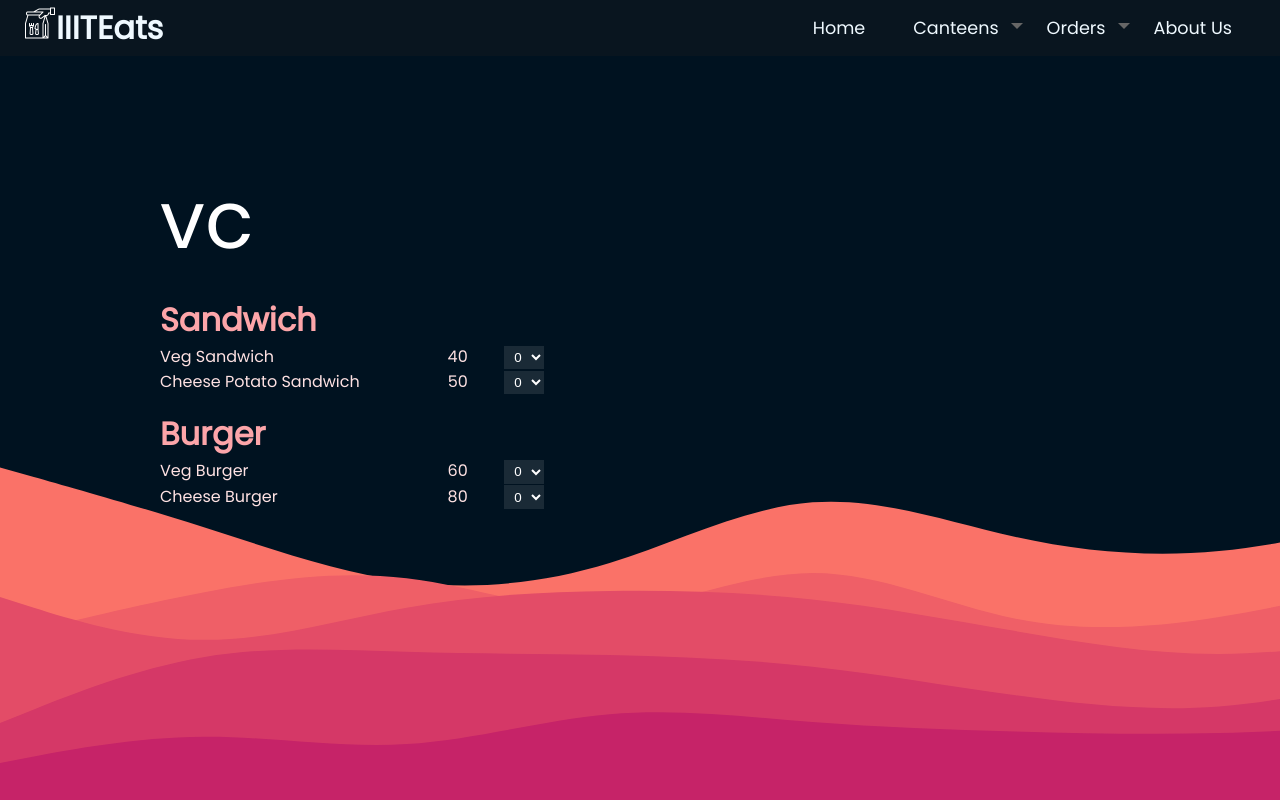
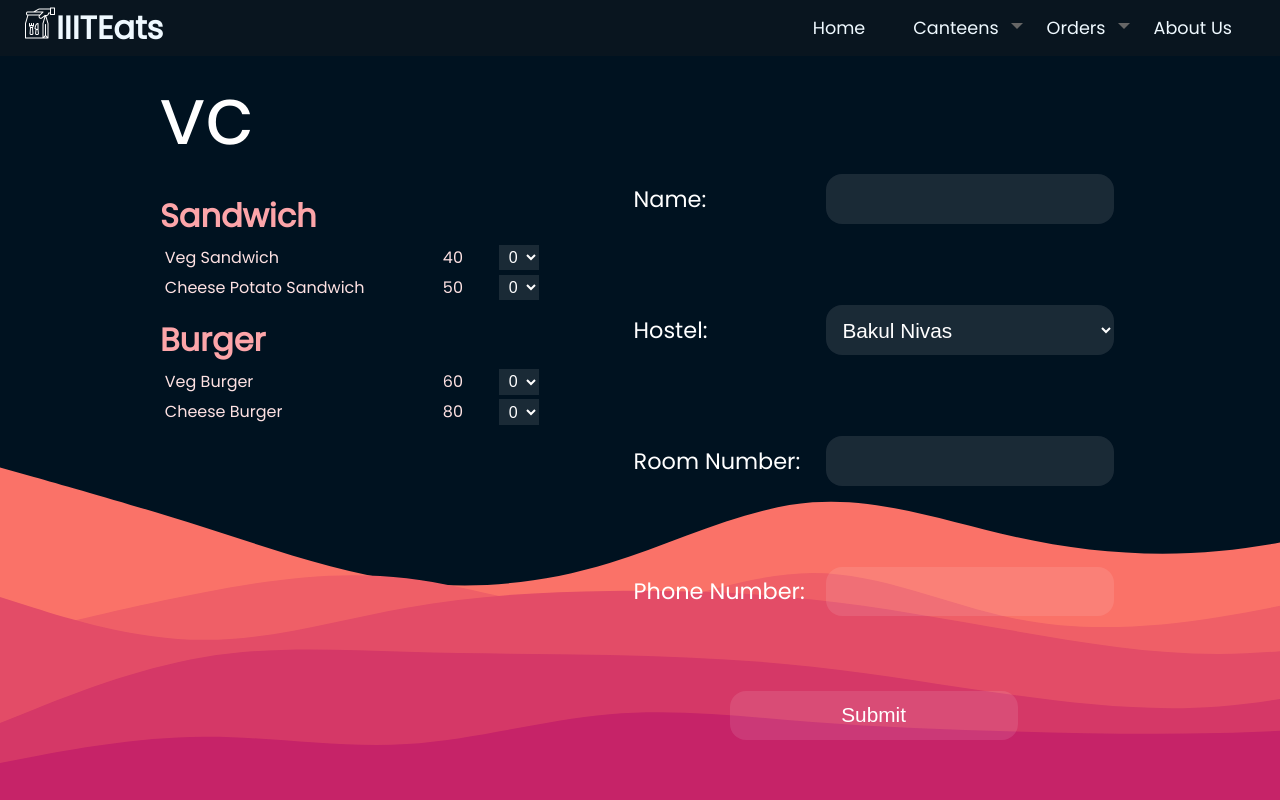
Before and after one commit to PraneethJain/IIITEats, a Flask app: page /canteen/vc in a window 1280 px wide. Run offline with Flask 3, Linux system fonts and the light colour scheme.

Commit message:
added form to canteen page

```diff
--- a/static/css/canteen.css
+++ b/static/css/canteen.css
@@ -5,7 +5,7 @@
   background-size: cover;
   background-attachment: fixed;
   color: white;
-  padding: 10rem;
+  padding: 3.5rem 10rem;
   display: flex;
   align-items: flex-start;
   justify-content: space-between;
@@ -28,14 +28,54 @@
   display: flex;
   justify-content: space-between;
   color: #fee2e3;
+  margin: 0.3rem;
 }
 
 .menu .item select {
   border: none;
   margin-left: 2rem;
   width: 2.5rem;
+  font-size: 1rem;
+  border-radius: 0;
   padding: 0.2rem;
   text-align: center;
   background-color: rgba(255, 255, 255, 0.1);
   color: white;
 }
+
+form {
+  margin-top: 7rem;
+  font-size: 1.4rem;
+  display: flex;
+  flex-direction: column;
+  align-items: center;
+}
+
+form > div {
+  display: grid;
+  width: 30rem;
+  grid-template-columns: repeat(2, 1fr);
+  align-items: center;
+  justify-items: space-between;
+  margin: 0.4rem;
+}
+
+form input,
+select {
+  font-size: 1.3rem;
+  border: none;
+  color: white;
+  background-color: rgba(255, 255, 255, 0.1);
+  width: 18rem;
+  padding: 0.8rem;
+  border-radius: 1rem;
+}
+
+input::-webkit-outer-spin-button,
+input::-webkit-inner-spin-button {
+  -webkit-appearance: none;
+  margin: 0;
+}
+input[type="number"] {
+  -moz-appearance: textfield;
+}
--- a/templates/canteen.html
+++ b/templates/canteen.html
@@ -31,7 +31,33 @@ content %}
     {% endfor %} {%endfor %} {% endfor %}
   </div>
 
-  <form action=""></form>
+  <form>
+    <div class="name">
+      <label for="name">Name:</label>
+      <input type="text" id="name" name="name" /><br /><br />
+    </div>
+
+    <div class="hostel">
+      <label for="hostel">Hostel:</label>
+      <select id="hostel" name="hostel">
+        <option value="bakul">Bakul Nivas</option>
+        <option value="parijaat">Parijaat</option>
+        <option value="obh">Old Boys Hostel</option></select
+      ><br /><br />
+    </div>
+
+    <div class="room-number">
+      <label for="room-number">Room Number:</label>
+      <input type="number" id="room-number" name="room-number" /><br /><br />
+    </div>
+
+    <div class="phone-number">
+      <label for="phone-number">Phone Number:</label>
+      <input type="tel" id="phone-number" name="phone-number" /><br /><br />
+    </div>
+
+    <input type="submit" value="Submit" />
+  </form>
 </div>
 
 {% endblock %}
```
